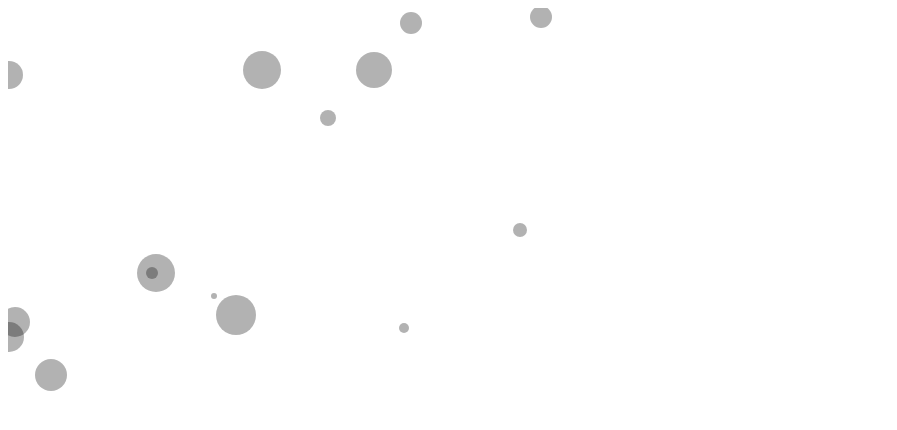
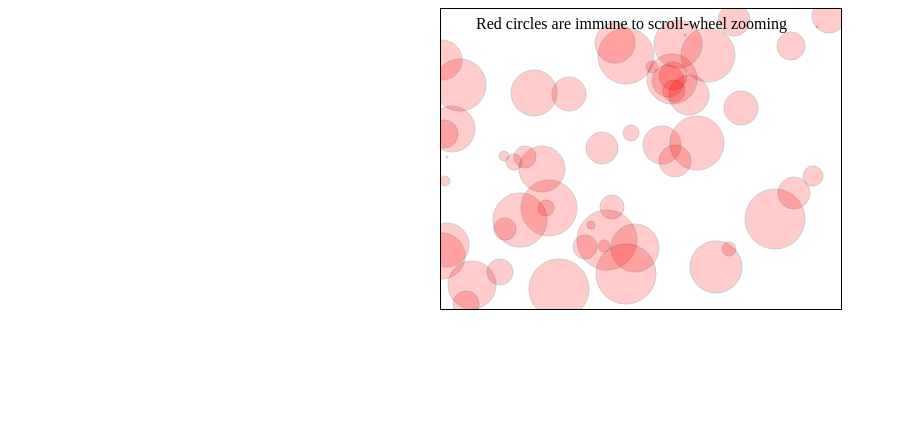
Before and after one commit to pkerpedjiev/2016-11-20-d3-zoom-event-filtering, a plain HTML site: page index.html in a window 1280 px wide. Shown: the whole page, without its empty margins (0-897 px from the left). Drawn offline with nearby package versions, Linux system fonts and the light colour scheme.

Commit message:
Filter on the circles for zooming behavior

```diff
--- a/index.html
+++ b/index.html
@@ -2,7 +2,7 @@
 <meta charset="utf-8">
 
 <body>
-<div id="zoom-filtering-div">
+<div id="zoom-filtering-div" style="width: 400px; margin: auto">
 </div>
 <link href="style.css" rel="stylesheet" />
 <script src="https://cdnjs.cloudflare.com/ajax/libs/d3/4.3.0/d3.js"></script>
--- a/script.js
+++ b/script.js
@@ -1,23 +1,43 @@
 function zoomFiltering(divId) {
-    var width = 550, height=400, maxR=20;
+    var width = 400, height=300, maxR=30;
 
     var svg = d3.select(divId)
                 .append('svg')
                 .attr('width', width)
                 .attr('height', height)
+    var g = svg.append('g')
 
     // create 15 circles
+    var numCircles = 55;
     var circles = [];
-    for (var i = 0; i < 15; i++)
+    for (var i = 0; i < numCircles; i++)
         circles.push({'x': 1+Math.floor(Math.random() * width),
                 'y': 1+Math.floor(Math.random() * height),
                 'r': 1+Math.floor(Math.random() * maxR)});
 
-    svg.selectAll('circle')
+    g.selectAll('circle')
         .data(circles)
         .enter()
         .append('circle')
         .attr('cx', function(d) { return d.x; })
         .attr('cy', function(d) { return d.y; })
         .attr('r', function(d) { return d.r; })
+        .classed('no-zoom', true)
+
+    var zoom = d3.zoom()
+                 .filter(() => {
+                    if (d3.event.path[0].classList.contains('no-zoom'))
+                        return false;
+                    return true;
+                 })
+                 .on('zoom', function(d) {
+                     g.attr('transform', d3.event.transform);
+                 });
+     svg.append('text')
+         .attr('x', 35)
+         .attr('y', 20)
+         .text("Red circles are immune to scroll-wheel zooming")
+         .style('font', 'sans-serif 14pt');
+
+    svg.call(zoom);
 }
--- a/style.css
+++ b/style.css
@@ -1,4 +1,10 @@
 circle {
-    fill: black;
-    opacity: 0.3;
+    fill: red;
+    opacity: 0.2;
+    stroke: black;
+    stroke-width: 1px;
 }
+
+svg {
+    border: 1px solid;
+}
```
